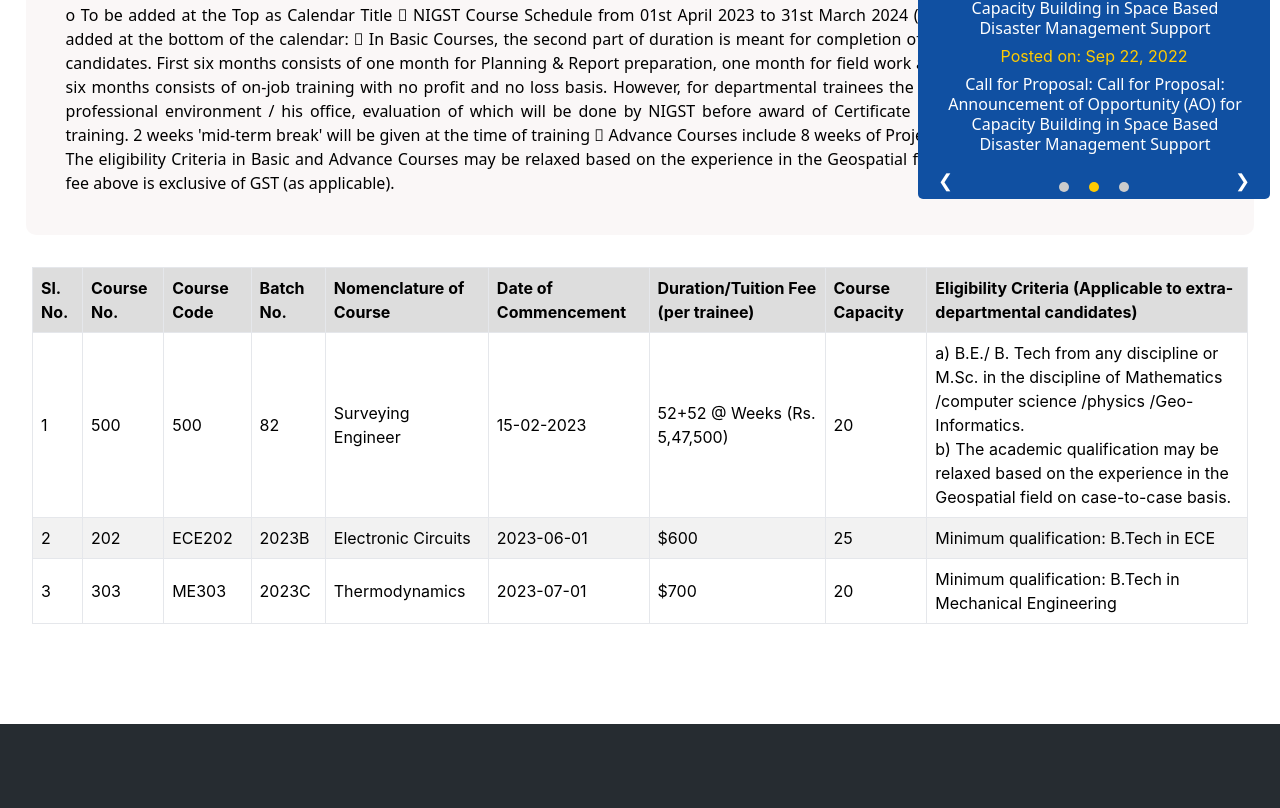
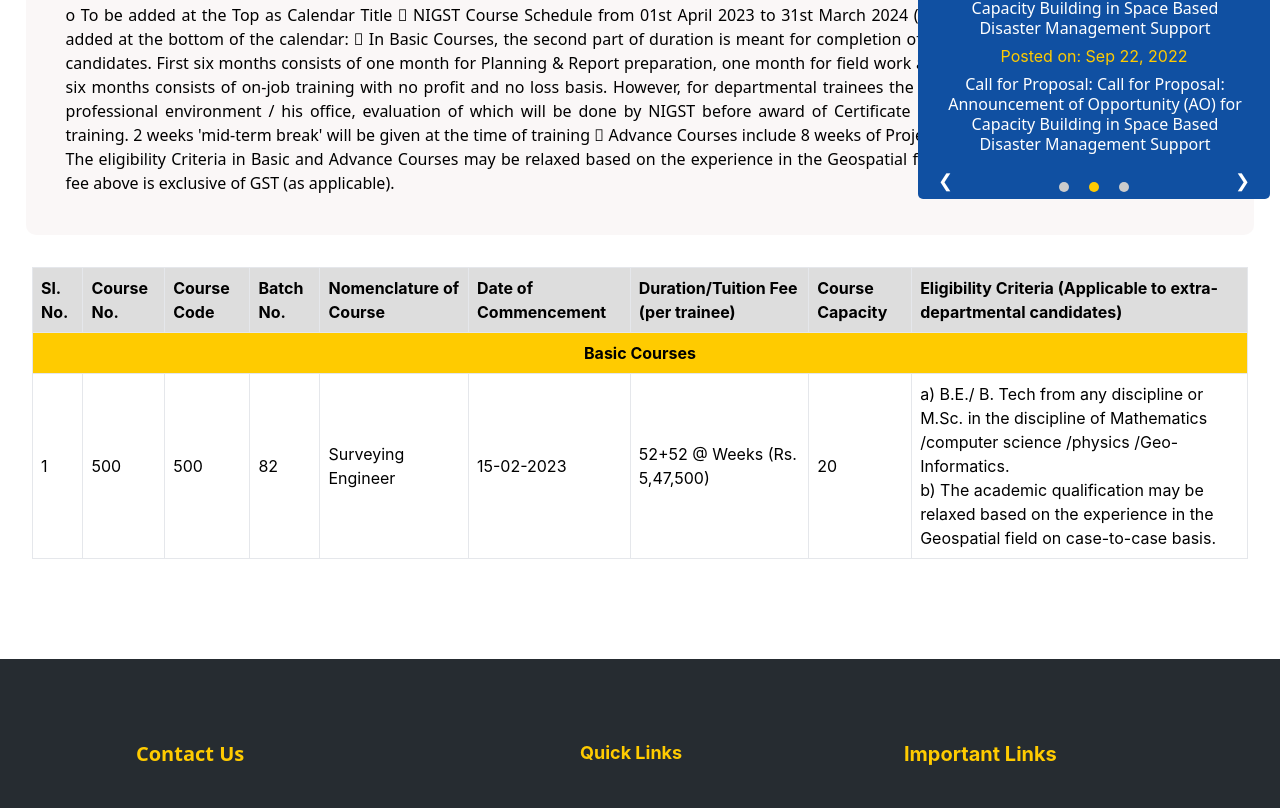
Before and after one commit to AshwaniGoswami/nigst_port, a React (Create React App) app: page /#/Courses in a window 1280 px wide. Shown: the part 371-1179 px from the top of the page. Built offline with nearby package versions, Linux system fonts and the light colour scheme; no server answers.

Commit message:
courses tables

```diff
--- a/src/components/Buttons/Tables/Courses.jsx
+++ b/src/components/Buttons/Tables/Courses.jsx
@@ -23,6 +23,7 @@ o	Following notes to be added at the bottom of the calendar:
 
     <table>
       <thead>
+
         <tr>
           <th>Sl. No.</th>
           <th>Course No.</th>
@@ -33,6 +34,9 @@ o	Following notes to be added at the bottom of the calendar:
           <th>Duration/Tuition Fee (per trainee)</th>
           <th>Course Capacity</th>
           <th>Eligibility Criteria (Applicable to extra-departmental candidates)</th>
+        </tr>
+        <tr>
+        <th colspan="9" style={{ textAlign: "center", backgroundColor: "#ffcb00" }}>Basic Courses</th>
         </tr>
       </thead>
       <tbody>
@@ -51,28 +55,7 @@ o	Following notes to be added at the bottom of the calendar:
 b) The academic qualification may be relaxed based on the experience in the Geospatial field on case-to-case basis.
 </td>
         </tr>
-        <tr>
-          <td>2</td>
-          <td>202</td>
-          <td>ECE202</td>
-          <td>2023B</td>
-          <td>Electronic Circuits</td>
-          <td>2023-06-01</td>
-          <td>$600</td>
-          <td>25</td>
-          <td>Minimum qualification: B.Tech in ECE</td>
-        </tr>
-        <tr>
-          <td>3</td>
-          <td>303</td>
-          <td>ME303</td>
-          <td>2023C</td>
-          <td>Thermodynamics</td>
-          <td>2023-07-01</td>
-          <td>$700</td>
-          <td>20</td>
-          <td>Minimum qualification: B.Tech in Mechanical Engineering</td>
-        </tr>
+
       </tbody>
     </table>
 
--- a/src/components/Buttons/Tables/Tendertable.jsx
+++ b/src/components/Buttons/Tables/Tendertable.jsx
@@ -64,7 +64,7 @@ function Tendertable() {
   const [tenderData, setTenderData] = useState([]);
 
   useEffect(() => {
-    fetch('https://nigst.onrender.com/tender/view')
+    fetch('http://nigstserver-env-4.eba-upjrs3n3.ap-south-1.elasticbeanstalk.com/tender/view')
       .then(response => response.json())
       .then(data => setTenderData(data.tender))
       .catch(error => console.error(error));
@@ -73,7 +73,7 @@ function Tendertable() {
   const [archiveData, setArchiveData]= useState([]);
 
   useEffect(() => {
-    fetch('https://nigst.onrender.com/tender/view_archive')
+    fetch('http://nigstserver-env-4.eba-upjrs3n3.ap-south-1.elasticbeanstalk.com/tender/view_archive')
       .then(response => response.json())
       .then(data => setArchiveData(data))
       .catch(error => console.error(error));
```
